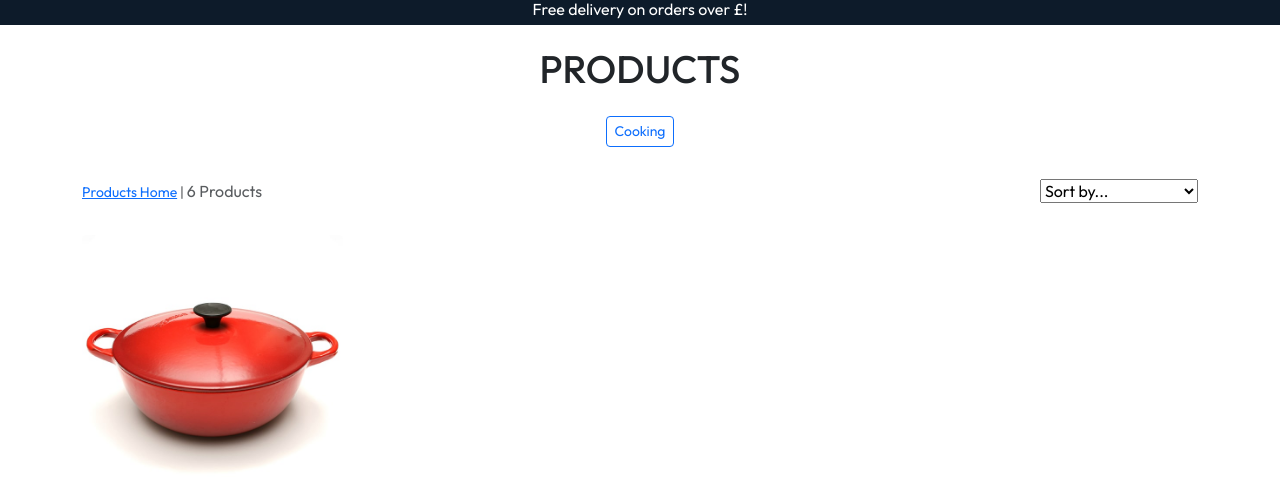
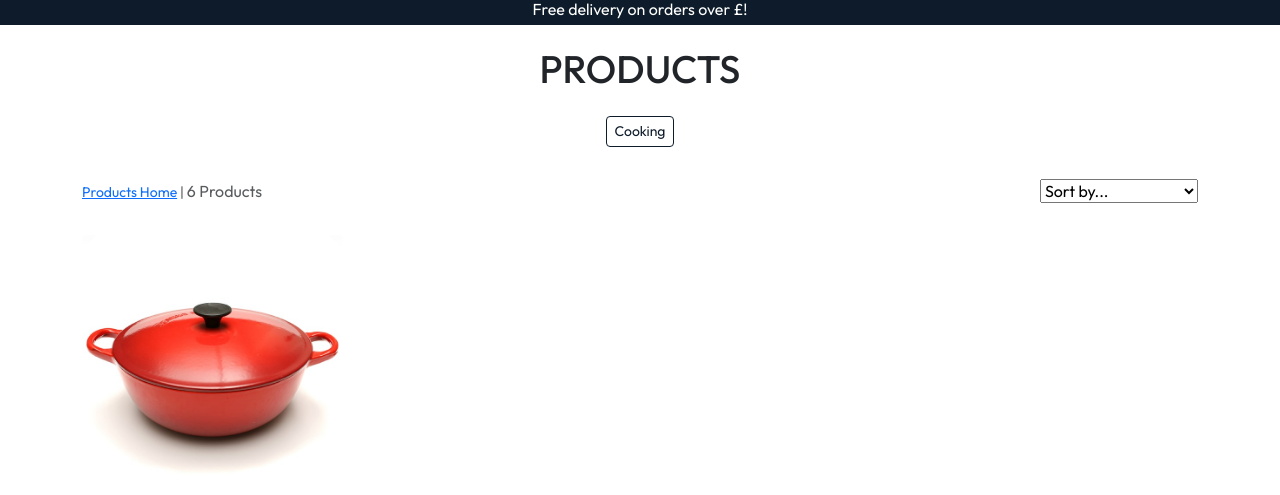
Before and after one commit to lewis-creates/homenest, a Django app: page /products/?category=cooking in a window 1280 px wide. Shown: the part 183-678 px from the top of the page. Run offline with Django 3.2, Linux system fonts and the light colour scheme; data comes from the database, SQL or seed files in the repository; some libraries are stand-ins or nearby versions.

Commit message:
Added styling for primary buttons to css

```diff
--- a/static/css/base.css
+++ b/static/css/base.css
@@ -177,3 +177,23 @@ p {
     border-radius: 1rem;
     padding: 1rem 1.3rem;
 }
+
+/* Buttons */
+
+.btn-primary {
+    --bs-btn-bg: #0D1B2A;
+    --bs-btn-border-color: none;
+    --bs-btn-hover-bg: #070f17;
+    --bs-btn-hover-border-color: none;
+    --bs-btn-active-bg: #070f17;
+}
+
+
+.btn-outline-primary {
+    --bs-btn-color: #0D1B2A;
+    --bs-btn-border-color: #0D1B2A;
+    --bs-btn-hover-bg: #0D1B2A;
+    --bs-btn-hover-border-color: none;
+    --bs-btn-active-bg: #0D1B2A;
+    --bs-btn-active-border-color: #0D1B2A;
+}
```
